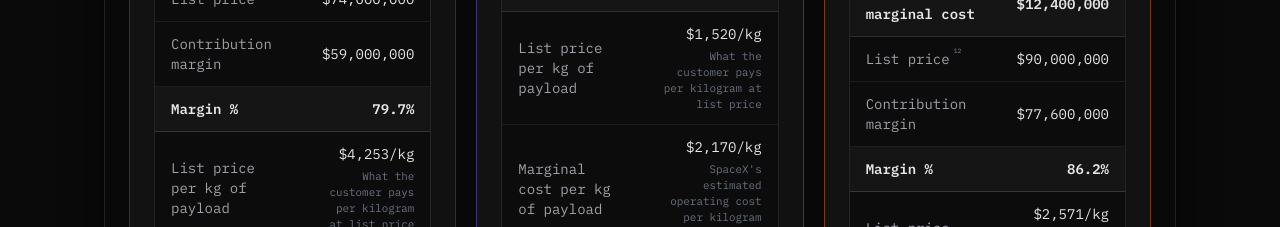
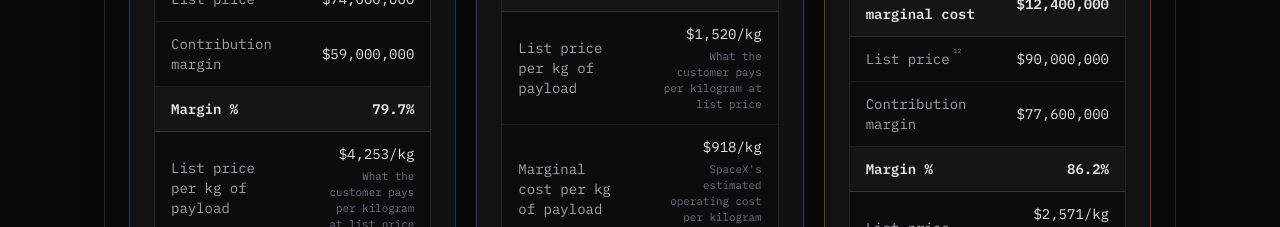
Before and after one commit to samperper/falcon9-vs-starship, a React (Vite) app: page / in a window 1280 px wide. Shown: the part 2860-3087 px from the top of the page. Built offline with nearby package versions, Linux system fonts and the light colour scheme.

Commit message:
Fix $/kg denominator mismatch on Falcon Heavy arithmetic table

```diff
--- a/src/components/MathTable.jsx
+++ b/src/components/MathTable.jsx
@@ -23,25 +23,26 @@ const tableRows = {
   ],
 };
 
-const getListPayloadMetric = (vehicle) => {
+const getArithmeticPayloadMetric = (vehicle) => {
   if (vehicle.id === 'falconHeavy') {
     return vehicle.metrics.payloadToLeoExpendable;
   }
 
-  return vehicle.metrics.listPricePayloadToLeo ?? vehicle.metrics.payloadToLeo ?? vehicle.metrics.payloadToLeoReusable ?? vehicle.metrics.payloadToLeoExpendable;
+  return (
+    vehicle.metrics.listPricePayloadToLeo ??
+    vehicle.metrics.payloadToLeo ??
+    vehicle.metrics.payloadToLeoReusable ??
+    vehicle.metrics.payloadToLeoExpendable
+  );
 };
-
-const getMarginalPayloadMetric = (vehicle) =>
-  vehicle.metrics.payloadToLeoReusable ?? getListPayloadMetric(vehicle);
 
 function MathTable({ vehicle, economics }) {
   const rows = tableRows[vehicle.calculationModel];
   const listPrice = readValue(vehicle.metrics.listPrice);
-  const listPayloadKg = readValue(getListPayloadMetric(vehicle));
-  const marginalPayloadKg = readValue(getMarginalPayloadMetric(vehicle));
+  const payloadKg = readValue(getArithmeticPayloadMetric(vehicle));
   const contributionMargin = listPrice - economics.marginalCostUsd;
-  const listPricePerKg = calculateCostPerKg(listPrice, listPayloadKg);
-  const marginalCostPerKg = calculateCostPerKg(economics.marginalCostUsd, marginalPayloadKg);
+  const listPricePerKg = calculateCostPerKg(listPrice, payloadKg);
+  const marginalCostPerKg = calculateCostPerKg(economics.marginalCostUsd, payloadKg);
 
   return (
     <div className="overflow-hidden rounded-md border border-white/10 bg-black/30">
--- a/src/data/vehicles.js
+++ b/src/data/vehicles.js
@@ -137,7 +137,7 @@ export const vehicles = {
         value: 35_000,
         unit: 'kg',
         sources: ['new_space_economy_starship_v3_2026', 'payload_starship_report'],
-        note: 'Current demonstrated Starship payload-envelope denominator for the arithmetic-table list $/kg row; V3 target payload is shown separately in the reference card and V3 callout.',
+        note: 'Current demonstrated Starship payload-envelope denominator for the arithmetic-table $/kg rows; V3 target payload is shown separately in the reference card and V3 callout.',
         asOf,
       },
       targetPayloadToLeo: {
```
Also changed, not shown: 2 other files (tests, documents, lock files or other folders).
